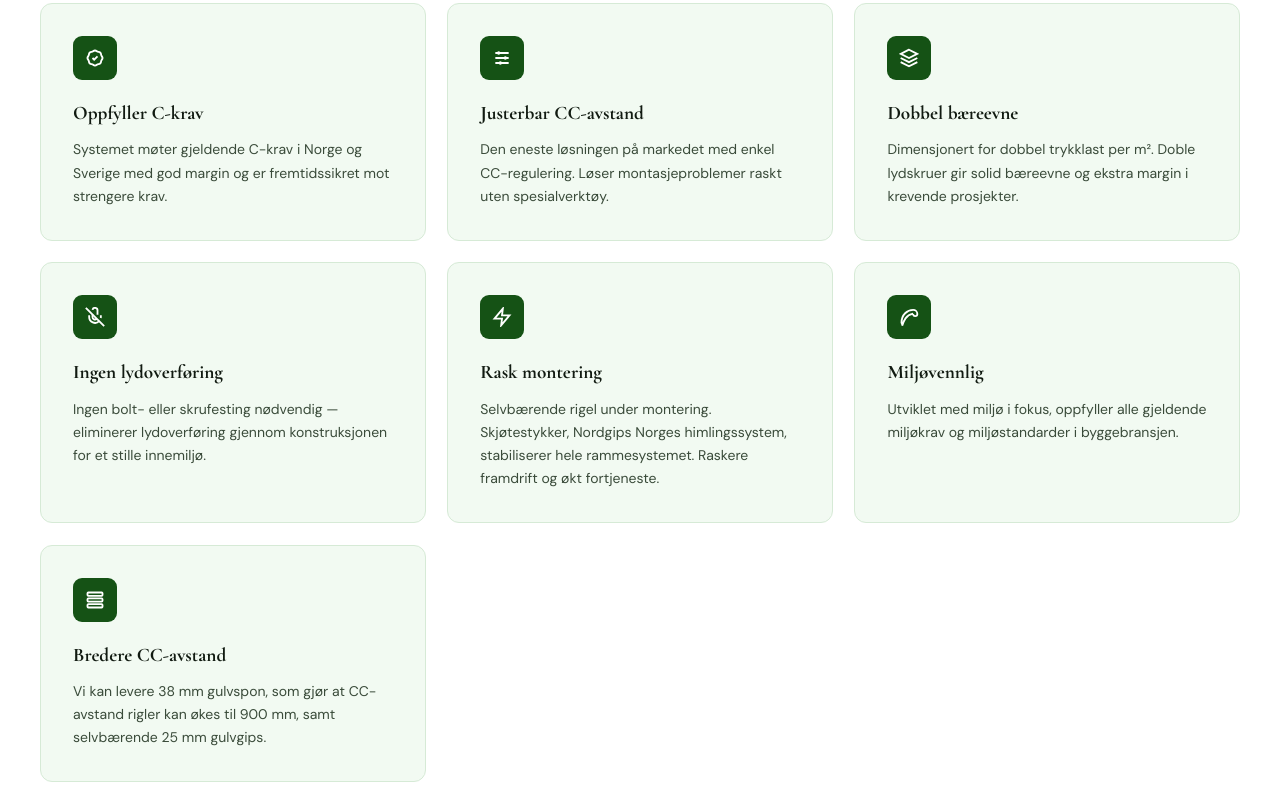
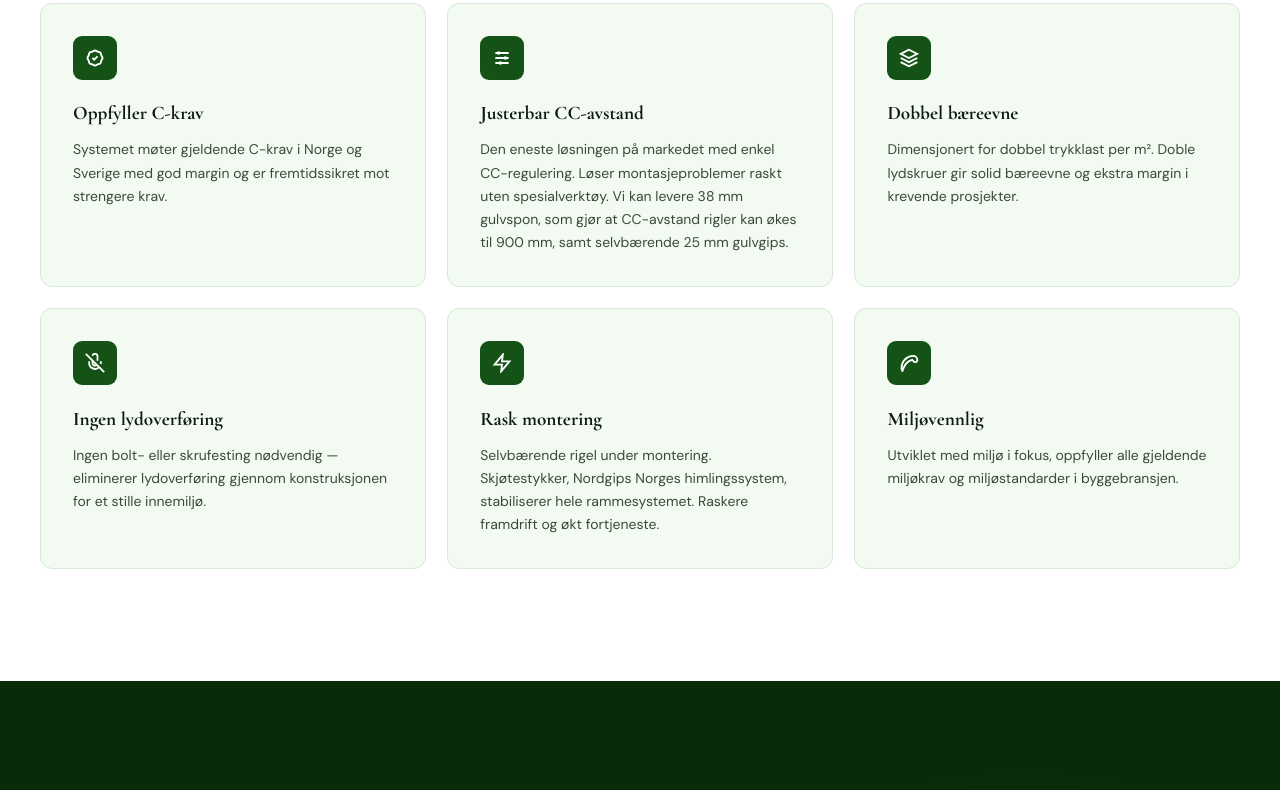
Before and after one commit to csondbo/OptiNor, a website: page index.html in a window 1280 px wide. Shown: the part 2079-2869 px from the top of the page. Drawn offline with nearby package versions, Linux system fonts and the light colour scheme.

Commit message:
Move 38mm gulvspon text into Justerbar CC-avstand card, remove Bredere CC-avstand card
Co-Authored-By: Claude Sonnet 4.6 <noreply@anthropic.com>

```diff
--- a/index.html
+++ b/index.html
@@ -1004,7 +1004,7 @@
           <svg width="20" height="20" fill="none" stroke="currentColor" stroke-width="2.2" viewBox="0 0 24 24"><line x1="4" y1="6" x2="20" y2="6"/><line x1="4" y1="12" x2="20" y2="12"/><line x1="4" y1="18" x2="20" y2="18"/><circle cx="8" cy="6" r="2" fill="currentColor" stroke="none"/><circle cx="16" cy="12" r="2" fill="currentColor" stroke="none"/><circle cx="10" cy="18" r="2" fill="currentColor" stroke="none"/></svg>
         </div>
         <h3 class="feat-title">Justerbar CC-avstand</h3>
-        <p class="feat-desc">Den eneste løsningen på markedet med enkel CC-regulering. Løser montasjeproblemer raskt uten spesialverktøy.</p>
+        <p class="feat-desc">Den eneste løsningen på markedet med enkel CC-regulering. Løser montasjeproblemer raskt uten spesialverktøy. Vi kan levere 38 mm gulvspon, som gjør at CC-avstand rigler kan økes til 900 mm, samt selvbærende 25 mm gulvgips.</p>
       </div>
 
       <div class="feat-card reveal d2">
@@ -1039,13 +1039,6 @@
         <p class="feat-desc">Utviklet med miljø i fokus, oppfyller alle gjeldende miljøkrav og miljøstandarder i byggebransjen.</p>
       </div>
 
-      <div class="feat-card reveal d1">
-        <div class="feat-icon">
-          <svg width="20" height="20" fill="none" stroke="currentColor" stroke-width="2.2" viewBox="0 0 24 24"><rect x="3" y="3" width="18" height="4" rx="1"/><rect x="3" y="10" width="18" height="4" rx="1"/><rect x="3" y="17" width="18" height="4" rx="1"/></svg>
-        </div>
-        <h3 class="feat-title">Bredere CC-avstand</h3>
-        <p class="feat-desc">Vi kan levere 38 mm gulvspon, som gjør at CC-avstand rigler kan økes til 900 mm, samt selvbærende 25 mm gulvgips.</p>
-      </div>
     </div>
   </div>
 </section>
```
